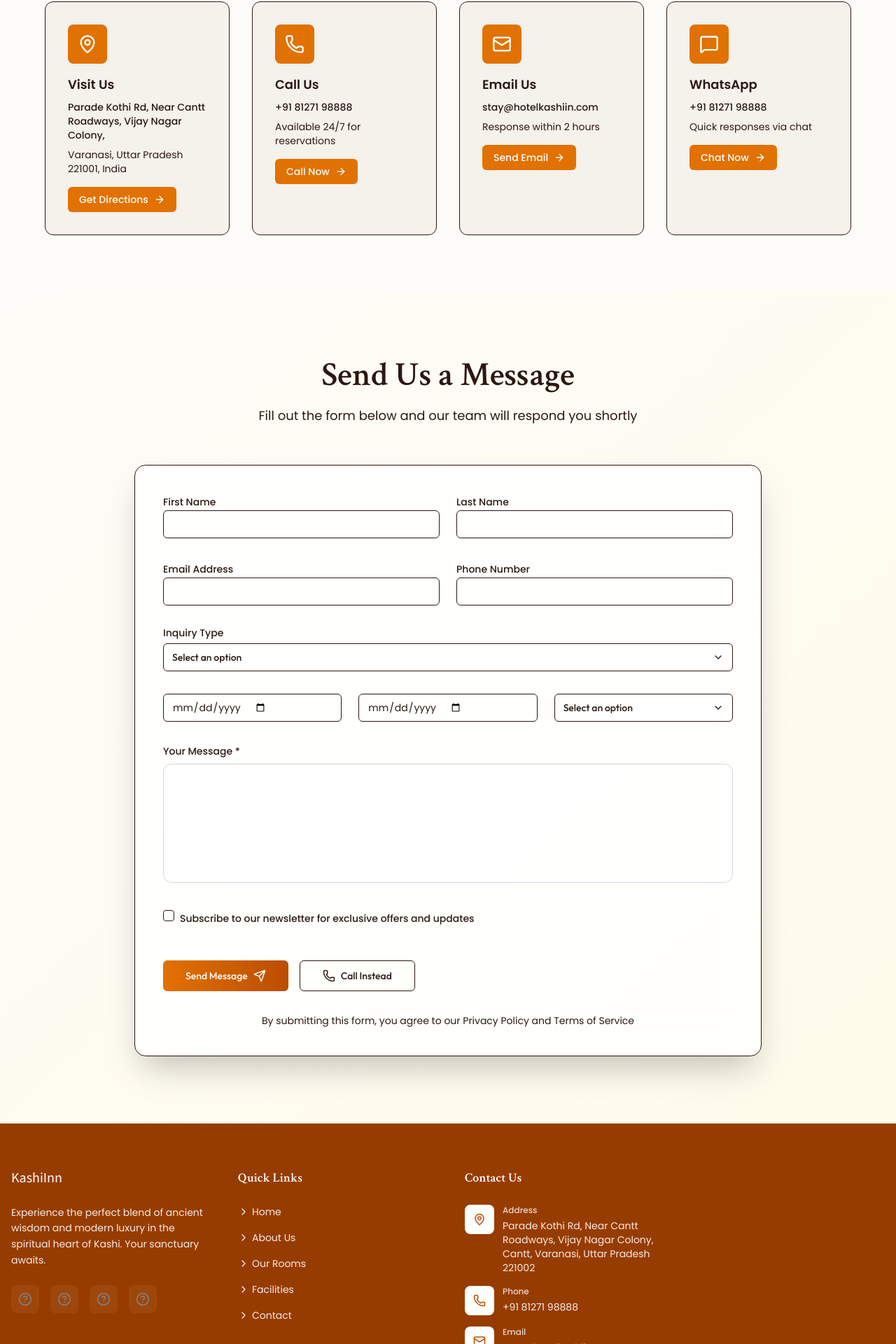
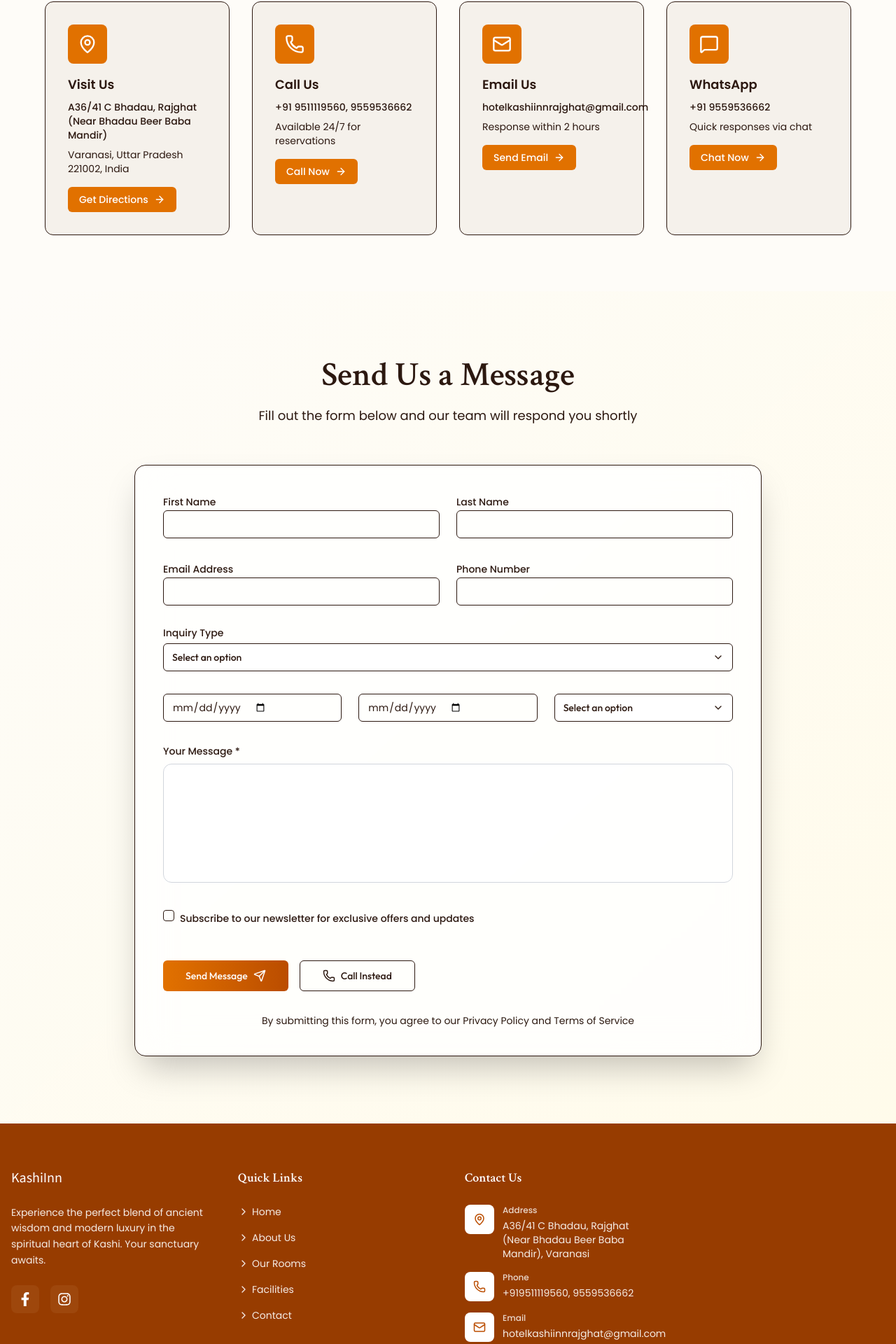
Before and after one commit to Ayush003-bit/KashiInn, a React (Vite) app: page /contact-us in a window 1280 px wide. Shown: the part 982-2902 px from the top of the page at 70% size. Built offline with nearby package versions, Linux system fonts and the light colour scheme.

Commit message:
Adding details

```diff
--- a/package.json
+++ b/package.json
@@ -18,6 +18,7 @@
     "react": "^19.2.4",
     "react-dom": "^19.2.4",
     "react-helmet": "^6.1.0",
+    "react-icons": "^5.6.0",
     "react-router-dom": "^7.13.2",
     "tailwind-merge": "^3.5.0",
     "tailwindcss": "^4.2.2"
--- a/src/components/ui/Footer.jsx
+++ b/src/components/ui/Footer.jsx
@@ -2,6 +2,7 @@
   import React from 'react';
 import { Link } from 'react-router-dom';
 import Icon from '../AppIcon';
+import { FaFacebookF, FaInstagram } from 'react-icons/fa';
 
 const Footer = () => {
   const currentYear = new Date()?.getFullYear();
@@ -18,27 +19,26 @@ const Footer = () => {
 
 
   const socialLinks = [
-  { name: 'Facebook', icon: 'Facebook', href: '#' },
-  { name: 'Instagram', icon: 'Instagram', href: '#' },
-  { name: 'Twitter', icon: 'Twitter', href: '#' },
-  { name: 'Youtube', icon: 'Youtube', href: '#' }];
+  { name: 'Facebook', icon: 'Facebook', href: 'https://www.facebook.com/kashi.inn.2025/' },
+  { name: 'Instagram', icon: 'Instagram', href: 'https://www.instagram.com/hotel_kashi_inn_1376/' },
+ ];
 
 
   const contactInfo = [
   {
     icon: 'MapPin',
     title: 'Address',
-    content: 'Parade Kothi Rd, Near Cantt Roadways, Vijay Nagar Colony, Cantt, Varanasi, Uttar Pradesh 221002'
+    content: 'A36/41 C Bhadau, Rajghat (Near Bhadau Beer Baba Mandir), Varanasi'
   },
   {
     icon: 'Phone',
     title: 'Phone',
-    content: '+91 81271 98888'
+    content: '+919511119560, 9559536662'
   },
   {
     icon: 'Mail',
     title: 'Email',
-    content: 'stay@hotelkashiin.com'
+    content: 'hotelkashiinnrajghat@gmail.com'
   }];
 
 
@@ -63,18 +63,19 @@ const Footer = () => {
               spiritual heart of Kashi. Your sanctuary awaits.
             </p>
             <div className="flex space-x-4">
-              {socialLinks?.map((social) =>
+              {socialLinks?.map((social) => (
   <a
     key={social?.name}
     href={social?.href}
     className="footer-social-link"
     aria-label={social?.name}
     target="_blank"
-                rel="noopener noreferrer">
-
-                  <Icon name={social?.icon} size={20} />
+    rel="noopener noreferrer"
+  >
+    {social?.name === 'Facebook' && <FaFacebookF size={20} />}
+    {social?.name === 'Instagram' && <FaInstagram size={20} />}
   </a>
-              )}
+))}
             </div>
           </div>
 
--- a/src/components/ui/Header.jsx
+++ b/src/components/ui/Header.jsx
@@ -99,7 +99,7 @@ const Header = () => {
             </nav>
 
             <div className="hidden lg:flex items-center space-x-4">
-              <a href="tel:+91 81271 98888"
+              <a href="tel:+919559536662"
                 variant="outline"
                 size="default"
                 iconName="Phone"
@@ -157,7 +157,7 @@ const Header = () => {
 
           <div className="pt-6 border-t border-border space-y-4">
 
-              <a href="tel:+91 81271 98888"
+              <a href="tel:+919559536662"
                 variant="outline"
                 size="default"
                 iconName="Phone"
--- a/src/pages/contact-us/components/ContactInfo.jsx
+++ b/src/pages/contact-us/components/ContactInfo.jsx
@@ -7,34 +7,34 @@ const ContactInfo = () => {
     {
       icon: 'MapPin',
       title: 'Visit Us',
-      primary: 'Parade Kothi Rd, Near Cantt Roadways, Vijay Nagar Colony,',
-      secondary: 'Varanasi, Uttar Pradesh 221001, India',
+      primary: 'A36/41 C Bhadau, Rajghat (Near Bhadau Beer Baba Mandir)',
+      secondary: 'Varanasi, Uttar Pradesh 221002, India',
       action: 'Get Directions',
       link: 'https://maps.google.com'
     },
     {
       icon: 'Phone',
       title: 'Call Us',
-      primary: '+91 81271 98888',
+      primary: '+91 9511119560, 9559536662',
       secondary: 'Available 24/7 for reservations',
       action: 'Call Now',
-      link: 'tel:+91 81271 98888'
+      link: 'tel:+91 9511119560'
     },
     {
       icon: 'Mail',
       title: 'Email Us',
-      primary: 'stay@hotelkashiin.com',
+      primary: 'hotelkashiinnrajghat@gmail.com',
       secondary: 'Response within 2 hours',
       action: 'Send Email',
-      link: 'mailto:stay@hotelkashiin.com'
+      link: 'mailto:hotelkashiinnrajghat@gmail.com'
     },
     {
       icon: 'MessageSquare',
       title: 'WhatsApp',
-      primary: '+91 81271 98888',
+      primary: '+91 9559536662',
       secondary: 'Quick responses via chat',
       action: 'Chat Now',
-      link: 'https://wa.me/9181271 98888'
+      link: 'https://wa.me/919559536662'
     }
   ];
 
@@ -56,7 +56,7 @@ const ContactInfo = () => {
             {contactMethods?.map((method) => (
               <div
                 key={method?.title}
-                className="bg-card rounded-xl p-6 md:p-8 space-y-4 hover:shadow-golden transition-all duration-300 border border-border"
+                className="bg-card rounded-xl p-8 md:p-8 space-y-4 hover:shadow-golden transition-all duration-300 border border-border"
               >
                 <div className="w-12 h-12 md:w-14 md:h-14 bg-amber-600 rounded-lg flex items-center justify-center">
                   <Icon name={method?.icon} size={24} className="text-white md:w-7 md:h-7" />
--- a/src/pages/facilities-amenities/index.jsx
+++ b/src/pages/facilities-amenities/index.jsx
@@ -111,7 +111,7 @@ const FacilitiesAndAmenities = () => {
                   <Icon name="Calendar" size={20} />
                   <span>Book Your Stay</span>
                 </button>
-                <button className="inline-flex items-center justify-center space-x-2 bg-card hover:bg-muted text-foreground px-8 py-4 rounded-lg font-cta text-base font-medium transition-all duration-300 border border-border cursor-pointer"  onClick={() => window.open("tel:8127198888")}>
+                <button className="inline-flex items-center justify-center space-x-2 bg-card hover:bg-muted text-foreground px-8 py-4 rounded-lg font-cta text-base font-medium transition-all duration-300 border border-border cursor-pointer"  onClick={() => window.open("tel:9559536662")}>
                   <Icon name="Phone" size={20} />
                   <span>Call Us Now</span>
                 </button>
--- a/src/pages/homepage/components/LocationMap.jsx
+++ b/src/pages/homepage/components/LocationMap.jsx
@@ -77,7 +77,7 @@ const LocationMap = () => {
                 </div>
               </div>
               <p className="font-poppins text-sm text-foreground leading-relaxed">
-                Parade Kothi Rd, Near Cantt Roadways, Vijay Nagar Colony, Cantt, Varanasi, Uttar Pradesh 221002
+                A36/41 C Bhadau, Rajghat (Near Bhadau Beer Baba Mandir) Varanasi
               </p>
             </div>
 
--- a/src/pages/homepage/components/RoomShowcase.jsx
+++ b/src/pages/homepage/components/RoomShowcase.jsx
@@ -12,38 +12,38 @@ const RoomShowcase = () => {
   const rooms = [
   {
     id: 1,
-    name: "Standard AC Room",
+    name: " Delux Room",
     image: "https://res.cloudinary.com/ds2nijf5a/image/upload/v1774950995/Images_18_lcfbcr.jpg",
     imageAlt: "Spacious deluxe hotel room with king-size bed, warm golden lighting, traditional Indian artwork on walls, and large windows overlooking Ganges river",
-    price: "₹906 + ₹ 108",
-    size: "110 sq.ft (10 sq.mt)",
-    capacity: "1 Double Bed",
-    amenities: ["Smoking Room", "Mineral Water - additional charge", "Bathroom","In-room Dining","Housekeeping", "Laundry Service", "24-hour Room Service","Paid Wi-Fi","Heater - Additional charges","rating: 4.8","reviews: 156","popular: true"],
+    price: "₹3500",
+    size: "",
+    capacity: "",
+    amenities: ["Suits", "AC Suits","Dormitory","Marriage Party","Birthday Party","Anniversary","Other Events"],
      rating: 4.9,
     reviews: 203,
   },
   {
     id: 2,
-    name: "Premium Heritage Suite",
+    name: "Family Sweet Room",
     image: "https://res.cloudinary.com/ds2nijf5a/image/upload/v1774951063/Images_21_udfl8s.jpg",
     imageAlt: "Luxurious heritage suite with ornate traditional Indian decor, carved wooden furniture, silk curtains, and separate living area with plush seating",
-    price: "₹1080 + ₹ 108",
-    size: "110 sq.ft (10 sq.mt)",
-    capacity: "3 Adults",
-    amenities: ["Smoking Room", "Mineral Water - additional charge", "Bathroom","In-room Dining","Housekeeping", "Laundry Service", "24-hour Room Service","Paid Wi-Fi","Heater - Additional charges","rating: 4.8","reviews: 156","popular: true"],
+    price: "₹5500",
+    size: "",
+    capacity: "",
+    amenities: ["Suits", "AC Suits","Dormitory","Marriage Party","Birthday Party","Anniversary","Other Events"],
     rating: 4.9,
     reviews: 203,
     popular: false
   },
   {
     id: 3,
-    name: "Royal Kashi Suite",
+    name: "Family Room",
     image: "https://res.cloudinary.com/ds2nijf5a/image/upload/v1774951393/Images_32_q6uwoo.jpg",
     imageAlt: "Opulent royal suite featuring traditional Indian palace-style architecture, gold accents, marble flooring, private terrace with panoramic city views",
-    price: "₹1080 + ₹ 108",
-    size: "110 sq.ft (10 sq.mt)",
-    capacity: "4 Adults",
-    amenities: ["Smoking Room", "Mineral Water - additional charge", "Bathroom","In-room Dining","Housekeeping", "Laundry Service", "24-hour Room Service","Paid Wi-Fi","Heater - Additional charges","rating: 4.8","reviews: 156","popular: true"],
+    price: "₹4500",
+    size: "",
+    capacity: "",
+    amenities: ["Suits", "AC Suits","Dormitory","Marriage Party","Birthday Party","Anniversary","Other Events"],
     rating: 5.0,
     reviews: 89,
     popular: true
--- a/src/pages/homepage/index.jsx
+++ b/src/pages/homepage/index.jsx
@@ -89,7 +89,7 @@ const Homepage = () => {
                       <span>Book Your Stay</span>
                     </button>
                     <a
-                      href="tel:+91  81271 98888"
+                      href="tel:+919511119560"
                       className="inline-flex items-center justify-center space-x-2 bg-white/10 backdrop-blur-sm text-white text-sm border-2 border-white px-8 py-4 rounded-xl font-poppins font-medium hover:bg-white/20 transition-all duration-300"
                     >
                       <Icon name="Phone" size={20} />
--- a/src/pages/our-rooms/index.jsx
+++ b/src/pages/our-rooms/index.jsx
@@ -34,7 +34,7 @@ const OurRooms = () => {
     name: "Delux Room",
     image: "https://res.cloudinary.com/ds2nijf5a/image/upload/v1774950995/Images_19_fadhgb.jpg",
     imageAlt: "",
-    price: 8500,
+    price: 3500,
     originalPrice: 10000,
     discount: 15,
     rating: 4.8,
@@ -77,10 +77,10 @@ const OurRooms = () => {
   },
   {
     id: 2,
-    name: "AC Rooms",
+    name: "Family Sweet Room",
     image: "https://res.cloudinary.com/ds2nijf5a/image/upload/v1774951063/Images_21_udfl8s.jpg",
     imageAlt: "",
-    price: 15000,
+    price: 5500,
     originalPrice: 18000,
     discount: 17,
     rating: 4.9,
@@ -129,10 +129,10 @@ const OurRooms = () => {
   },
   {
     id: 3,
-    name: "Platinum Room",
+    name: "Family Room",
     image: "https://res.cloudinary.com/ds2nijf5a/image/upload/v1775817649/Images_37_szvptu.jpg",
     imageAlt: "",
-    price: 6500,
+    price: 4500,
     originalPrice: null,
     discount: null,
     rating: 4.7,
@@ -476,7 +476,7 @@ const OurRooms = () => {
   iconName="Phone"
   iconPosition="left"
   className="bg-amber-700 hover:bg-amber-600 text-white cursor-pointer"
-  onClick={() => window.open("tel:8127198888")}
+  onClick={() => window.open("tel:9511119560")}
 >
   Call Us Now
 </Button>
@@ -489,7 +489,7 @@ const OurRooms = () => {
   iconPosition="left"
   onClick={() =>
     window.open(
-      "https://wa.me/918127198888?text=Hello, I want to enquire about room booking",
+      "https://wa.me/919559536662?text=Hello, I want to enquire about room booking",
       "_blank"
     )
   }
```
Also changed, not shown: 1 other file (tests, documents, lock files or other folders). Lines whose indentation alone changed are shown as unchanged.
